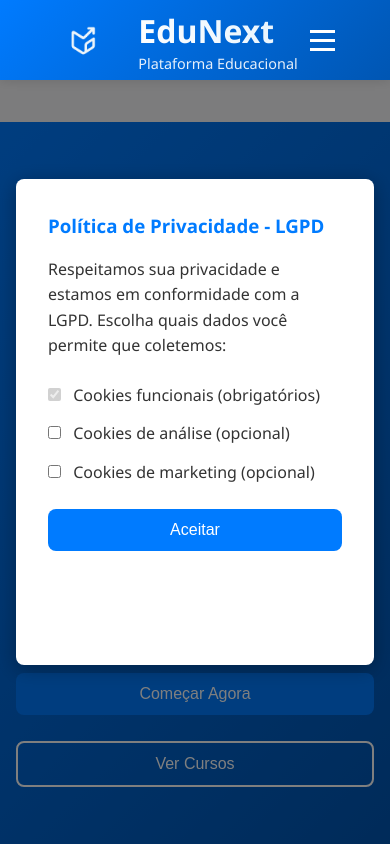
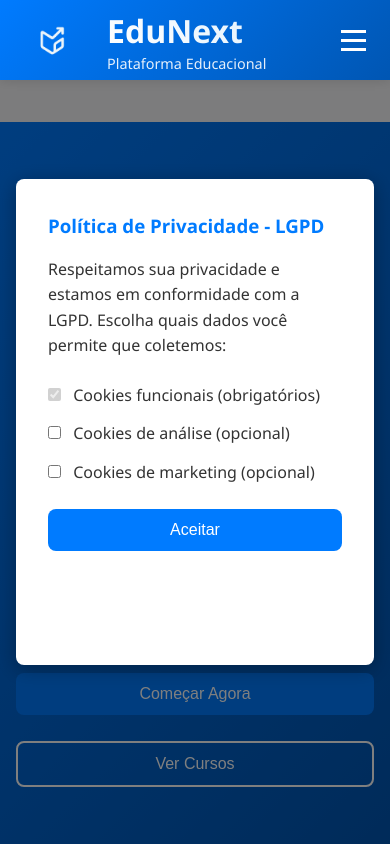
Before and after one commit to GabrielFerreira03/EduNext, an Angular app: page / in a window 390 px wide. Built offline with nearby package versions, Linux system fonts and the light colour scheme.

Commit message:
Atualizações necessarias nos codigos

```diff
--- a/src/app/components/header/header.component.css
+++ b/src/app/components/header/header.component.css
@@ -11,9 +11,9 @@
 
 .navbar {
   display: flex;
-  justify-content: center;
+  justify-content: space-between;
   align-items: center;
-  padding: 1rem 0;
+  padding: 1rem 2rem;
   gap: 1rem;
   position: relative;
   height: 80px;
@@ -28,9 +28,16 @@
   opacity: 0;
 }
 
-.navbar .sidebar-toggle-btn {
-  position: absolute;
-  left: 10px;
+.navbar-left {
+  display: flex;
+  align-items: center;
+  gap: 1rem;
+}
+
+.navbar-right {
+  display: flex;
+  align-items: center;
+  gap: 2rem;
 }
 
 /* Estilos para o toggle button animado */
@@ -185,6 +192,14 @@
 
 /* Responsividade */
 @media (max-width: 768px) {
+  .navbar {
+    padding: 1rem;
+  }
+
+  .navbar-right {
+    gap: 1rem;
+  }
+
   .menu-toggle {
     display: flex;
   }
@@ -290,8 +305,6 @@
   display: flex;
   align-items: center;
   gap: 1rem;
-  position: absolute;
-  right: 10px;
 }
 
 .welcome-text {
--- a/src/app/components/header/header.component.html
+++ b/src/app/components/header/header.component.html
@@ -1,5 +1,7 @@
 <header class="header">
     <nav class="navbar" [class.hidden]="!isHeaderVisible">
+      <!-- Lado esquerdo: Logo e texto -->
+      <div class="navbar-left">
         <!-- Toggle button para usuários logados -->
         <button *ngIf="isLoggedIn" class="sidebar-toggle-btn" (click)="toggleSidebar()" [class.active]="sidebarOpen">
           <span class="toggle-line line1"></span>
@@ -16,7 +18,10 @@
             </div>
           </a>
         </div>
+      </div>
 
+      <!-- Lado direito: Navegação e botões -->
+      <div class="navbar-right">
         <!-- Menu toggle para usuários não logados -->
         <button *ngIf="!isLoggedIn" class="menu-toggle" (click)="toggleMenu()" [class.active]="isMenuOpen">
           <span></span>
@@ -27,20 +32,20 @@
         <!-- Navegação para usuários não logados -->
         <ul *ngIf="!isLoggedIn" class="navbar-nav" [class.active]="isMenuOpen">
           <li class="nav-item">
-          <a routerLink="/" class="nav-link" (click)="closeMenu()">Início</a>
+            <a (click)="goToHome()" class="nav-link" style="cursor: pointer;">Início</a>
           </li>
           <li class="nav-item">
-          <a href="#cursos" class="nav-link" (click)="closeMenu()">Cursos</a>
+            <a (click)="goToCursos()" class="nav-link" style="cursor: pointer;">Cursos</a>
           </li>
           <li class="nav-item">
-          <a href="#sobre" class="nav-link" (click)="closeMenu()">Sobre</a>
+            <a (click)="goToSobre()" class="nav-link" style="cursor: pointer;">Sobre</a>
           </li>
         </ul>
 
         <!-- Botões de autenticação para usuários não logados -->
         <div *ngIf="!isLoggedIn" class="auth-buttons" [class.active]="isMenuOpen">
-        <a routerLink="/login" class="btn-login" (click)="closeMenu()">Entrar</a>
-        <a routerLink="/register" class="btn-register" (click)="closeMenu()">Cadastrar</a>
+          <a (click)="goToLogin()" class="btn-login" style="cursor: pointer;">Entrar</a>
+          <a (click)="goToRegister()" class="btn-register" style="cursor: pointer;">Cadastrar</a>
         </div>
 
         <!-- Área do usuário logado -->
@@ -51,5 +56,6 @@
             <span>Sair</span>
           </button>
         </div>
+      </div>
     </nav>
 </header>
--- a/src/app/components/header/header.component.ts
+++ b/src/app/components/header/header.component.ts
@@ -84,6 +84,75 @@
     this.sidebarService.toggleSidebar();
   }
 
+  goToLogin(): void {
+    this.closeMenu();
+    this.router.navigate(['/login']).then(() => {
+      window.scrollTo({ top: 0, behavior: 'smooth' });
+    });
+  }
+
+  goToRegister(): void {
+    this.closeMenu();
+    this.router.navigate(['/register']).then(() => {
+      window.scrollTo({ top: 0, behavior: 'smooth' });
+    });
+  }
+
+  goToHome(): void {
+    this.closeMenu();
+    if (this.isHomePage) {
+      // Se já estiver na página home, apenas rola para o topo
+      window.scrollTo({ top: 0, behavior: 'smooth' });
+    } else {
+      // Se não estiver na home, navega para a home e depois rola para o topo
+      this.router.navigate(['/']).then(() => {
+        window.scrollTo({ top: 0, behavior: 'smooth' });
+      });
+    }
+  }
+
+  goToCursos(): void {
+    this.closeMenu();
+    if (this.isHomePage) {
+      // Se já estiver na página home, rola para a seção cursos
+      const element = document.getElementById('cursos');
+      if (element) {
+        element.scrollIntoView({ behavior: 'smooth' });
+      }
+    } else {
+      // Se não estiver na home, navega para a home e depois rola para a seção cursos
+      this.router.navigate(['/']).then(() => {
+        setTimeout(() => {
+          const element = document.getElementById('cursos');
+          if (element) {
+            element.scrollIntoView({ behavior: 'smooth' });
+          }
+        }, 100);
+      });
+    }
+  }
+
+  goToSobre(): void {
+    this.closeMenu();
+    if (this.isHomePage) {
+      // Se já estiver na página home, rola para a seção sobre
+      const element = document.getElementById('sobre');
+      if (element) {
+        element.scrollIntoView({ behavior: 'smooth' });
+      }
+    } else {
+      // Se não estiver na home, navega para a home e depois rola para a seção sobre
+      this.router.navigate(['/']).then(() => {
+        setTimeout(() => {
+          const element = document.getElementById('sobre');
+          if (element) {
+            element.scrollIntoView({ behavior: 'smooth' });
+          }
+        }, 100);
+      });
+    }
+  }
+
   @HostListener('window:scroll', ['$event'])
   onWindowScroll(): void {
     const currentScrollTop = window.pageYOffset || document.documentElement.scrollTop;
--- a/src/app/components/home/home.component.html
+++ b/src/app/components/home/home.component.html
@@ -70,7 +70,7 @@
             <span class="course-duration">⏱️ {{ course.duration }}</span>
             <span class="course-tech">🔧 {{ course.technology }}</span>
           </div>
-          <button class="btn btn-primary course-btn">Inscrever-se</button>
+          <button class="btn btn-primary course-btn" (click)="goToRegister()">Inscrever-se</button>
         </div>
       </div>
   </section>
```
Lines whose indentation alone changed are shown as unchanged.
